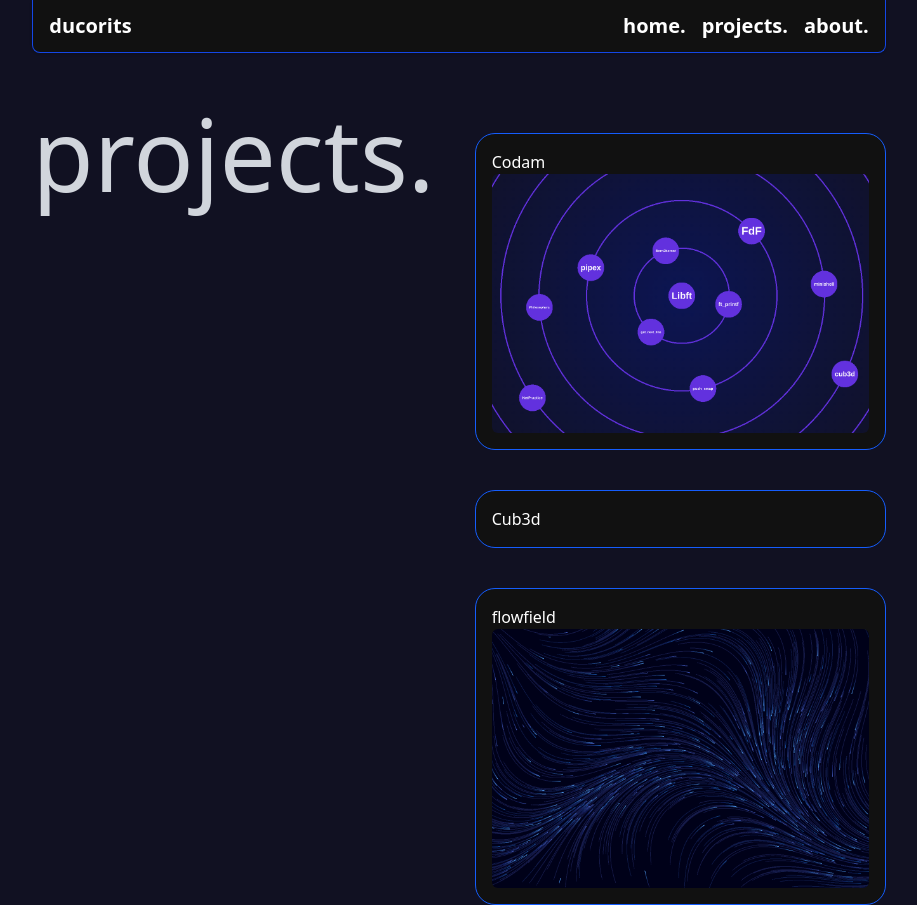
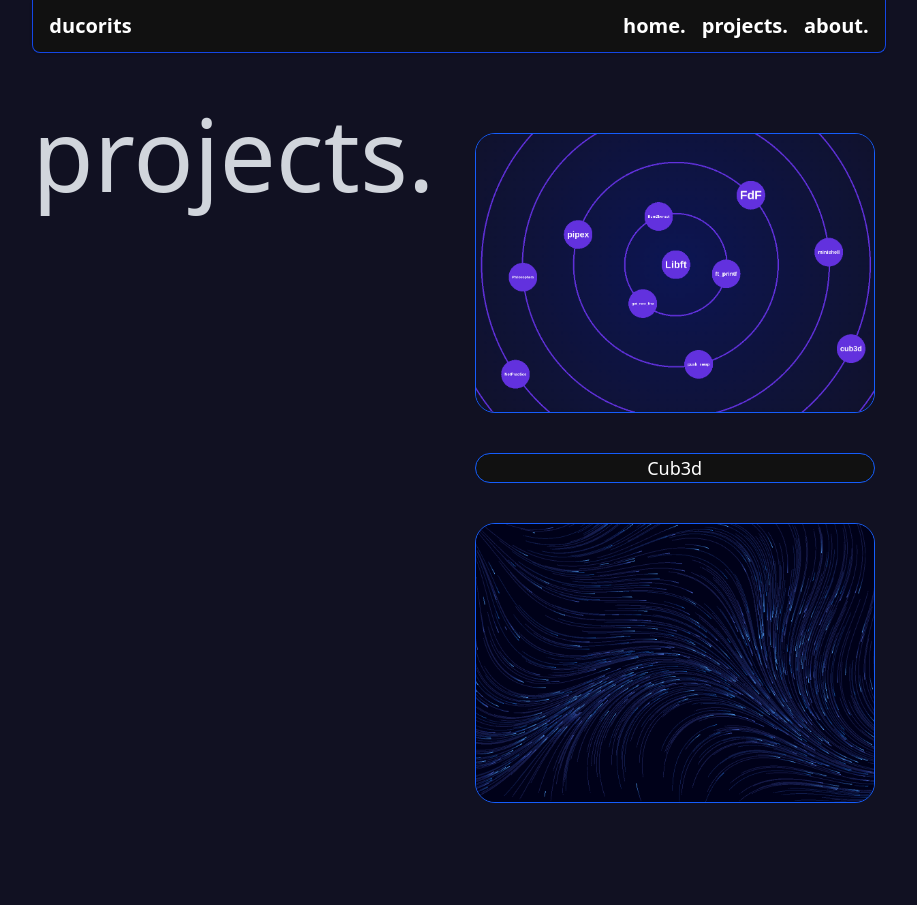
Before and after one commit to Ducorits/PortfolioV1, a SvelteKit app: page /projects in a window 1280 px wide. Shown: the whole page, without its empty margins (181-1098 px from the left). After the commit the page ends 803 px from the top, so only its background shows below. Built offline with nearby package versions, Linux system fonts and the light colour scheme.

Commit message:
Adjusted project page to scale better and have fixed sized project cards

```diff
--- a/src/app.css
+++ b/src/app.css
@@ -1,6 +1,10 @@
 @import 'tailwindcss';
 @plugin '@tailwindcss/forms';
 @plugin '@tailwindcss/typography';
+
+@theme {
+  --breakpoint-3xl: 120rem;
+}
 
 :global(.main::-webkit-scrollbar) {
   width: 0.25rem
--- a/src/lib/components/CodamProject.ts
+++ b/src/lib/components/CodamProject.ts
@@ -21,7 +21,7 @@ export class CodamProjectBubble extends Container {
       text: text,
       style: {
         fontFamily: "Arial",
-        fontSize: 48,
+        fontSize: 150,
         fontWeight: "bold",
         fill: 0xffffff,
         align: "left",
--- /dev/null
+++ b/src/lib/components/ProjectCard.svelte
@@ -0,0 +1,61 @@
+<script lang="ts">
+  let {
+    href,
+    image,
+    title,
+    description,
+    id,
+  }: {
+    href?: string | null;
+    image?: string | null;
+    title: string;
+    description: string;
+    id?: string;
+  } = $props();
+</script>
+
+{#if href}
+  <a
+    {href}
+    class="group relative rounded-[20px] w-100 h-70 overflow-hidden border border-blue-600 hover:border-blue-300 bg-[#111] hover:bg-[#1a1a1a] transition-colors"
+  >
+    {#if image}
+      <img
+        src={image}
+        alt={title}
+        class="w-full h-full object-cover transition-transform duration-300 group-hover:scale-105"
+      />
+    {:else}
+      <p class="flex h-full text-white text-lg justify-center items-center">
+        {title}
+      </p>
+    {/if}
+    <div
+      class="absolute inset-0 bg-black/60 backdrop-blur-sm opacity-0 group-hover:opacity-100 transition-opacity duration-300 flex items-center justify-center text-center p-4"
+    >
+      <p class="text-white text-lg">{description}</p>
+    </div>
+  </a>
+{:else}
+  <div
+    class="group relative rounded-[20px] w-100 overflow-hidden border border-blue-600 hover:border-blue-300 bg-[#111] hover:bg-[#1a1a1a] transition-colors"
+  >
+    {#if image}
+      <img
+        src={image}
+        alt={title}
+        class="w-full h-full object-cover transition-transform duration-300 group-hover:scale-105"
+      />
+    {:else}
+      <p class="flex h-full text-white text-lg justify-center items-center">
+        {title}
+      </p>
+    {/if}
+
+    <div
+      class="absolute inset-0 bg-black/60 backdrop-blur-sm opacity-0 group-hover:opacity-100 transition-opacity duration-300 flex items-center justify-center text-center p-4"
+    >
+      <p class="text-white text-lg">{description}</p>
+    </div>
+  </div>
+{/if}
--- a/src/routes/about/+page.svelte
+++ b/src/routes/about/+page.svelte
@@ -17,7 +17,13 @@
       </h1>
     </div>
     <div
-      class="grid 2xl:grid-cols-2 gap-[40px] md:mt-10 rounded-[20px] w-full md:w-2/3 h-full text-white"
-    ></div>
+      class="grid 2xl:grid-cols-2 gap-[40px] md:mt-10 bg-[#111111] border-blue-600 border-1 rounded-[20px] h-full p-4 w-full 2xl:w-2/3 text-white"
+    >
+      <h2
+        class="text-gray-300 text-[30px] sm:text-[40px] leading-[30px] sm:leading-[40px] w-full col-span-2"
+      >
+        Duco Ritsema van Eck
+      </h2>
+    </div>
   </div>
 </div>
--- a/src/routes/projects/+page.svelte
+++ b/src/routes/projects/+page.svelte
@@ -1,4 +1,5 @@
 <script>
+  import ProjectCard from "$lib/components/ProjectCard.svelte";
 </script>
 
 <svelte:head>
@@ -7,45 +8,34 @@
 
 <div class="flex w-full h-full pt-10 justify-center">
   <div
-    class="flex flex-col xl:flex-row w-full px-10 md:px-0 sm:w-2/3 h-full justify-center sm:justify-between gap-[40px]"
+    class="flex flex-col xl:flex-row w-full px-10 md:px-0 md:w-2/3 h-full justify-center sm:justify-between gap-[40px]"
   >
     <div class="w-110 flex">
       <h1
-        class="text-gray-300 text-[60px] sm:text-[100px] leading-[100px] sm:leading-[120px]"
+        class="text-gray-300 text-[60px] md:text-[100px] leading-[100px] md:leading-[120px]"
       >
         projects.
       </h1>
     </div>
     <div
-      class="grid 2xl:grid-cols-2 gap-[40px] md:mt-10 rounded-[20px] w-full md:w-2/3 h-full text-white"
+      class="grid [grid-template-columns:repeat(auto-fit,minmax(400px,1fr))] gap-[40px] md:mt-10 rounded-[20px] w-full h-full text-white"
     >
-      <a
+      <ProjectCard
         href="/codam-graph"
-        class="bg-[#111111] border-blue-600 hover:border-blue-300 hover:bg-[#1a1a1a] border-1 rounded-[20px] h-full p-4"
-      >
-        <p>Codam</p>
-        <img
-          alt="codam graph"
-          src="/assets/codam-graph.png"
-          class="rounded-md"
-        />
-      </a>
-      <div
-        class="bg-[#111111] border-blue-600 hover:border-blue-300 hover:bg-[#1a1a1a] border-1 rounded-[20px] h-full p-4"
-      >
-        <p>Cub3d</p>
-      </div>
-      <a
+        image="/assets/codam-graph.png"
+        title="Codam graph"
+        description="A cool project visualizing Codam’s curriculum with an interactive graph."
+      />
+      <ProjectCard
+        title="Cub3d"
+        description="A C based visual project imitating the wolfenstein 3D engine."
+      />
+      <ProjectCard
         href="/flow"
-        class="bg-[#111111] border-blue-600 hover:border-blue-300 hover:bg-[#1a1a1a] border-1 rounded-[20px] h-full p-4"
-      >
-        <p>flowfield</p>
-        <img
-          alt="flowfield"
-          src="/assets/small-flowfield.png"
-          class="rounded-md"
-        />
-      </a>
+        image="/assets/small-flowfield.png"
+        title="Flow Field"
+        description="A Typescript flow field using PixiJS, also the background for the homepage"
+      />
     </div>
   </div>
 </div>
```
